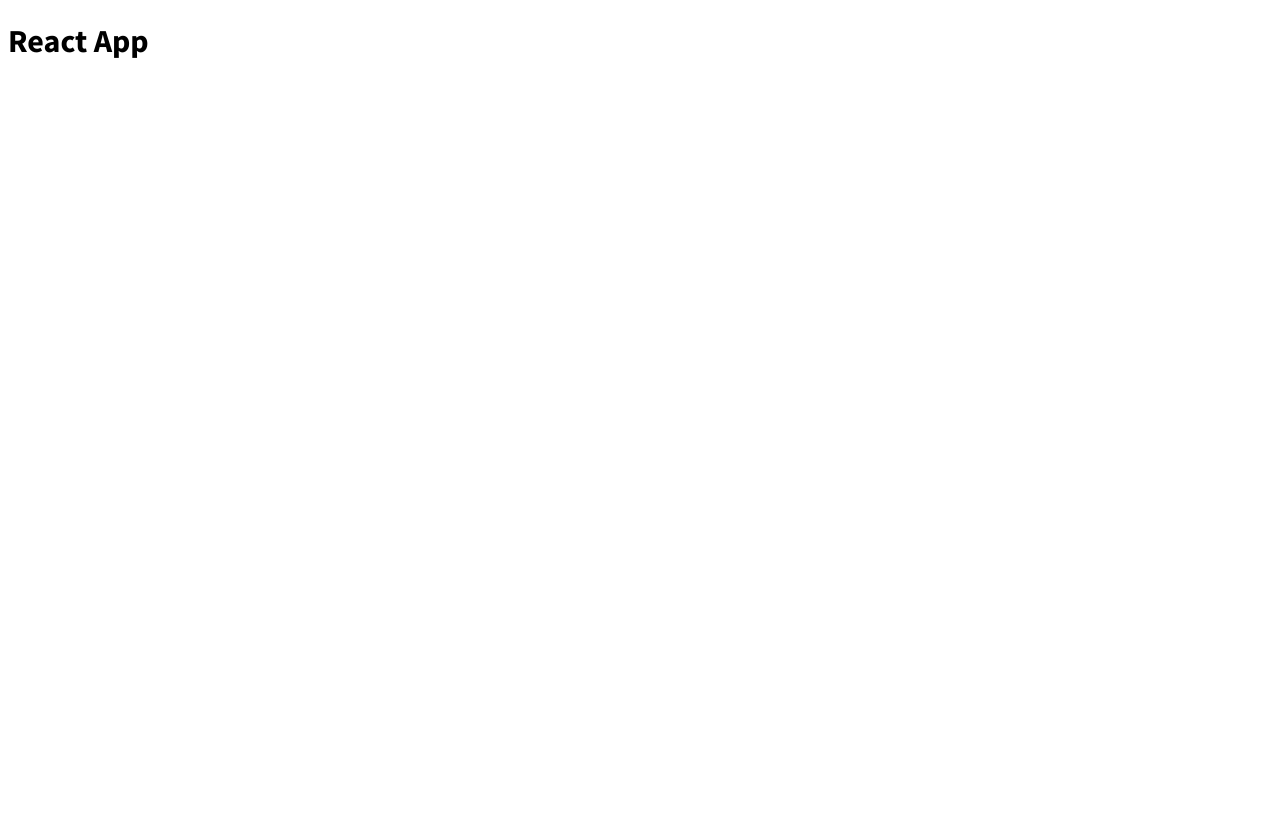
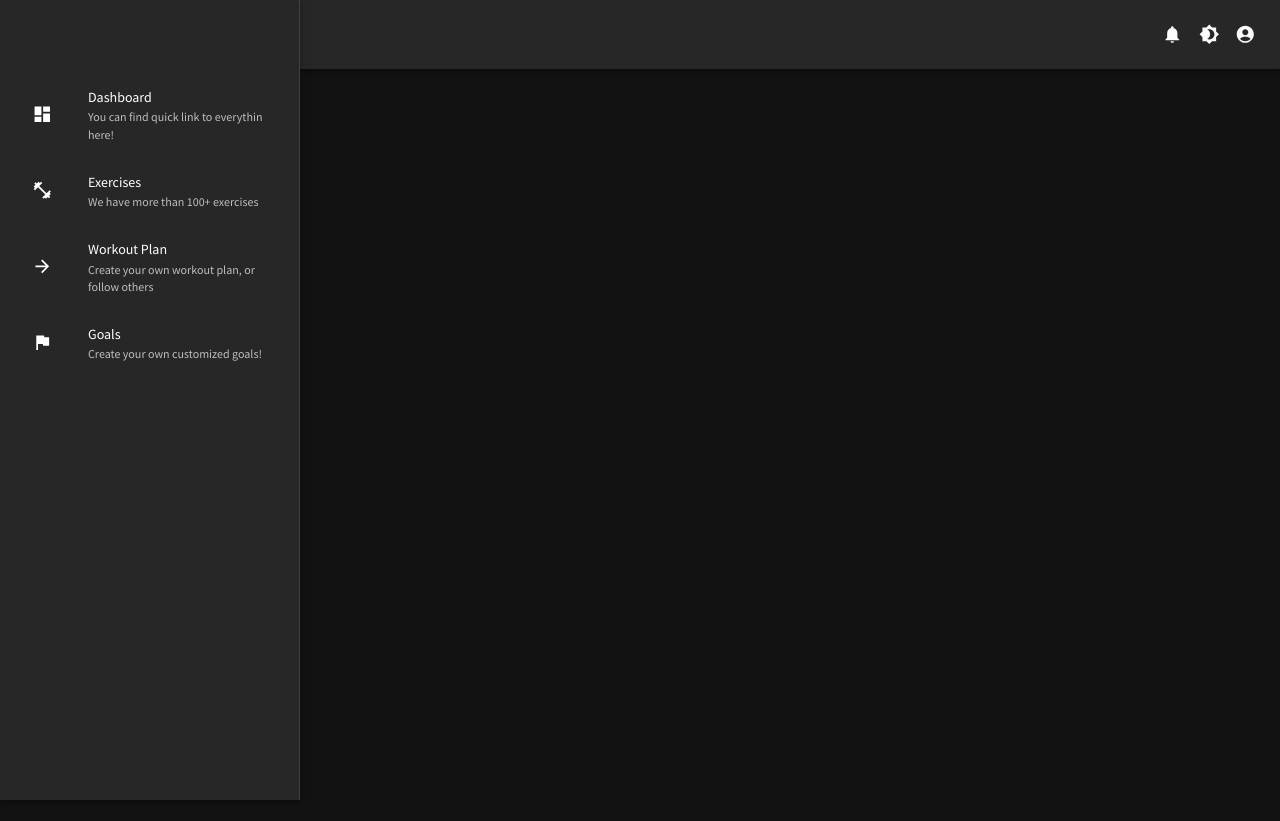
Before and after one commit to NiTR0-CH4RG3R/fitness-app-frontend, a React (Create React App) app: page / in a window 1280 px wide. After the commit the page ends 800 px from the top, so only its background shows below. Built offline with nearby package versions, Linux system fonts and the light colour scheme.

Commit message:
Added routers, themes, topbar, sidenavbar and other stuff.

```diff
--- a/src/App.js
+++ b/src/App.js
@@ -1,8 +1,42 @@
+import React from 'react';
+import { Box } from '@mui/material';
+import { ThemeProvider } from "@mui/material/styles";
+import CssBaseline from "@mui/material/CssBaseline";
+import { Route, Routes } from 'react-router-dom';
+
+import { ColorModeContext, useMode } from "./theme";
+
+import TopBar from './Components/TopBar';
+import SideNavigationPanel from './Components/SideNavigationPanel';
+
+import { AppRoutes } from './Data/AppRoutes';
+import { SideNavigationPanelData } from './Data/SideNavigationPanelData';
+
 function App() {
+  const [theme, colorMode] = useMode();
+
+  let routes = [];
+  Object.keys(AppRoutes).forEach((name) => {
+    routes.push(AppRoutes[name]);
+  });
+
   return (
-    <div className="App">
-      <h1>React App</h1>
-    </div>
+    <ColorModeContext.Provider value={colorMode}>
+      <ThemeProvider theme={theme}>
+        <CssBaseline />
+        <Box className='app' sx={{ display: 'flex' }}>
+          <main className='content' style={{ display: 'flex' }}>
+            <TopBar drawerWidth={SideNavigationPanelData.width} />
+            <SideNavigationPanel SideNavigationPanelMenuItems={SideNavigationPanelData.items} drawerWidth={SideNavigationPanelData.width} />
+            <Routes>
+              {routes.map((route, index) => (
+                <Route key={index} path={route.path} element={route.component} />
+              ))}
+            </Routes>
+          </main>
+        </Box>
+      </ThemeProvider>
+    </ColorModeContext.Provider>
   );
 }
 
```
